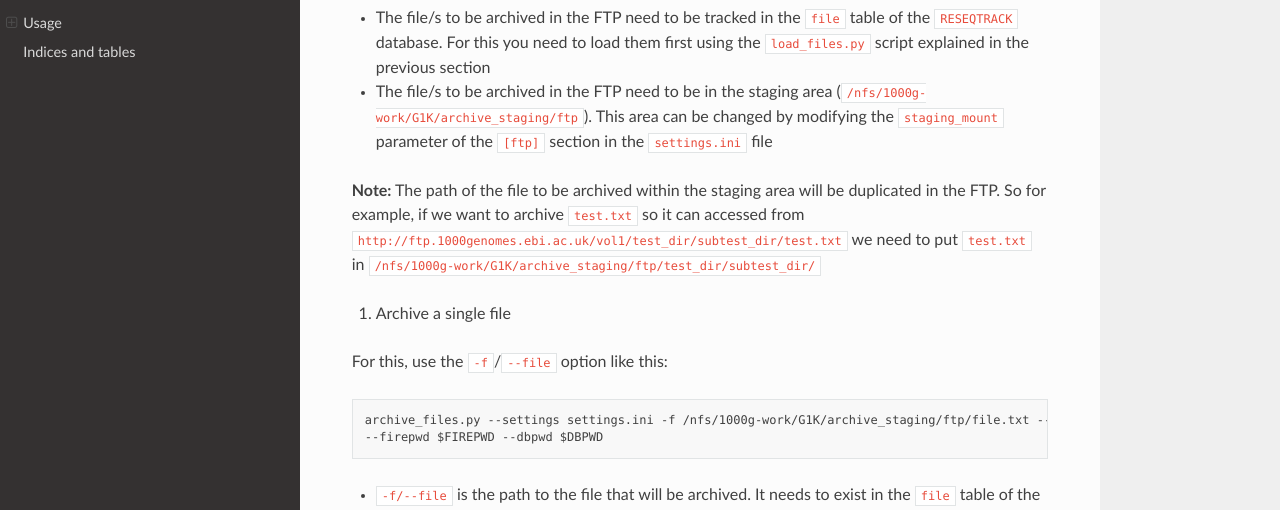
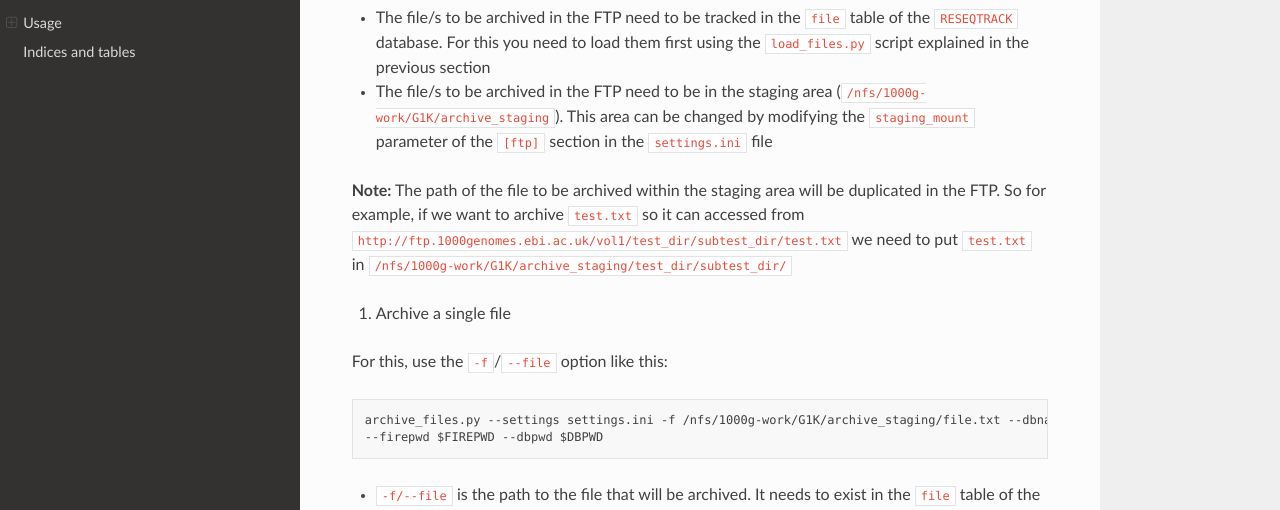
Before and after one commit to igsr/igsr_archive, a Sphinx documentation site: the page built from docs/index.rst, in a window 1280 px wide and 900 px high, scrolled down 4028 px. Shown: the part 174-684 px from the top of the window. Built offline with Sphinx 7.4.7 and the Read the Docs theme 2.0.0, drawn with Linux system fonts in a browser that asks for light colours; some of the changed text lies outside the part shown.

Commit message:
modifying docs

```diff
--- a/docs/index.rst
+++ b/docs/index.rst
@@ -46,8 +46,8 @@ Below is the template of a configuration file::
  user = g1k-test-ernesto
  version = v1.1
  [ftp]
- staging_mount=/nfs/1000g-work/G1K/archive_staging/ftp
- ftp_mount=/nfs/1000g-archive
+ staging_mount=/nfs/1000g-work/G1K/archive_staging
+ ftp_mount=/nfs/1000g-archive/vol1
 
 Where the ``[mysql_conn]`` section contains the parameters for connecting the MYSQL server containing the database
 created with the `RESEQTRACK <https://github.com/EMBL-EBI-GCA/reseqtrack/tree/master/sql>`_ schema and the ``[fire]``
@@ -169,18 +169,18 @@ Prerequisites
 ^^^^^^^^^^^^^
 * The file/s to be archived in the FTP need to be tracked in the ``file`` table of the ``RESEQTRACK`` database. For this you need to
   load them first using the ``load_files.py`` script explained in the previous section
-* The file/s to be archived in the FTP need to be in the staging area (``/nfs/1000g-work/G1K/archive_staging/ftp``).
+* The file/s to be archived in the FTP need to be in the staging area (``/nfs/1000g-work/G1K/archive_staging``).
   This area can be changed by modifying the ``staging_mount`` parameter of the ``[ftp]`` section in the ``settings.ini`` file
 
 **Note:** The path of the file to be archived within the staging area will be duplicated in the FTP. So for example, if
 we want to archive ``test.txt`` so it can accessed from ``http://ftp.1000genomes.ebi.ac.uk/vol1/test_dir/subtest_dir/test.txt``
-we need to put ``test.txt`` in ``/nfs/1000g-work/G1K/archive_staging/ftp/test_dir/subtest_dir/``
+we need to put ``test.txt`` in ``/nfs/1000g-work/G1K/archive_staging/test_dir/subtest_dir/``
 
 1) Archive a single file
 
 For this, use the ``-f``/``--file`` option like this::
 
- archive_files.py --settings settings.ini -f /nfs/1000g-work/G1K/archive_staging/ftp/file.txt --dbname $DBNAME
+ archive_files.py --settings settings.ini -f /nfs/1000g-work/G1K/archive_staging/file.txt --dbname $DBNAME
  --firepwd $FIREPWD --dbpwd $DBPWD
 
 - ``-f/--file`` is the path to the file that will be archived. It needs to exist in the ``file`` table of the ``RESEQTRACK`` database
```
Also changed, not shown: other parts of docs/index.rst (+3 -3 lines).
